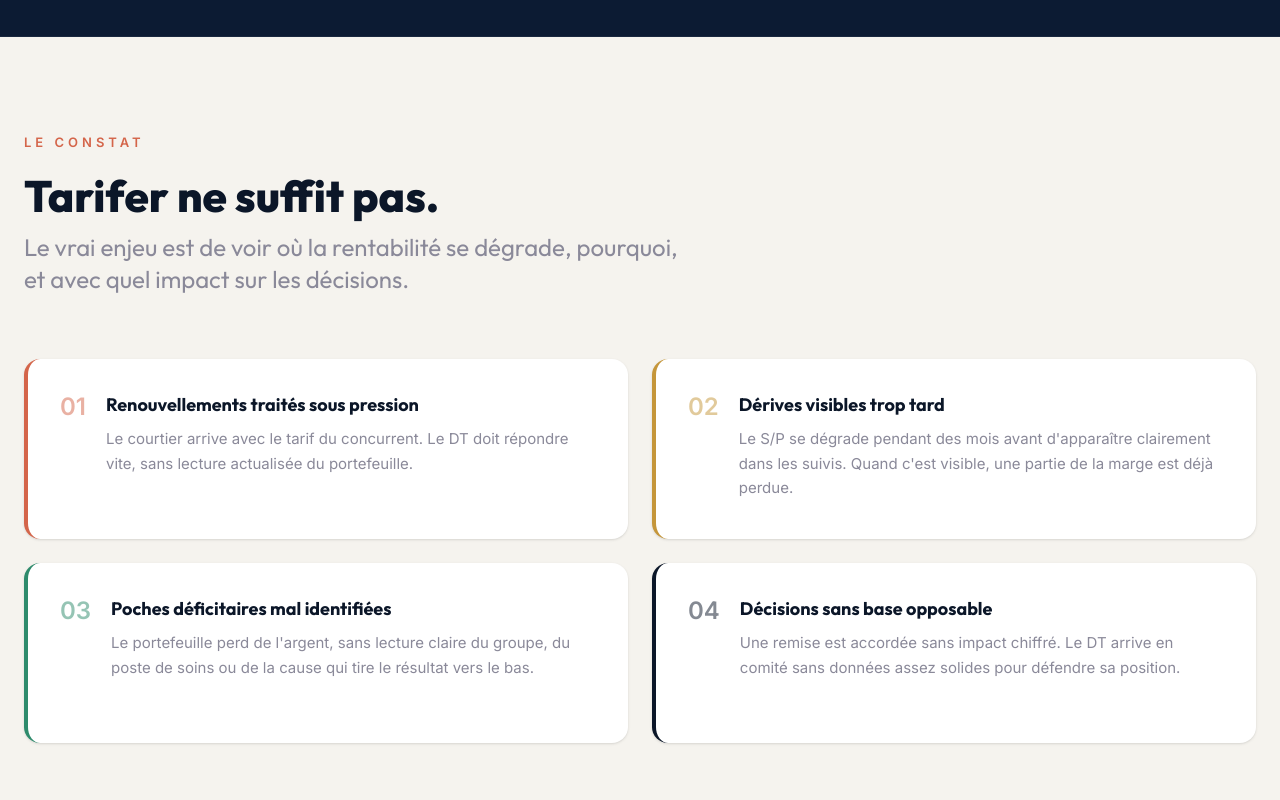
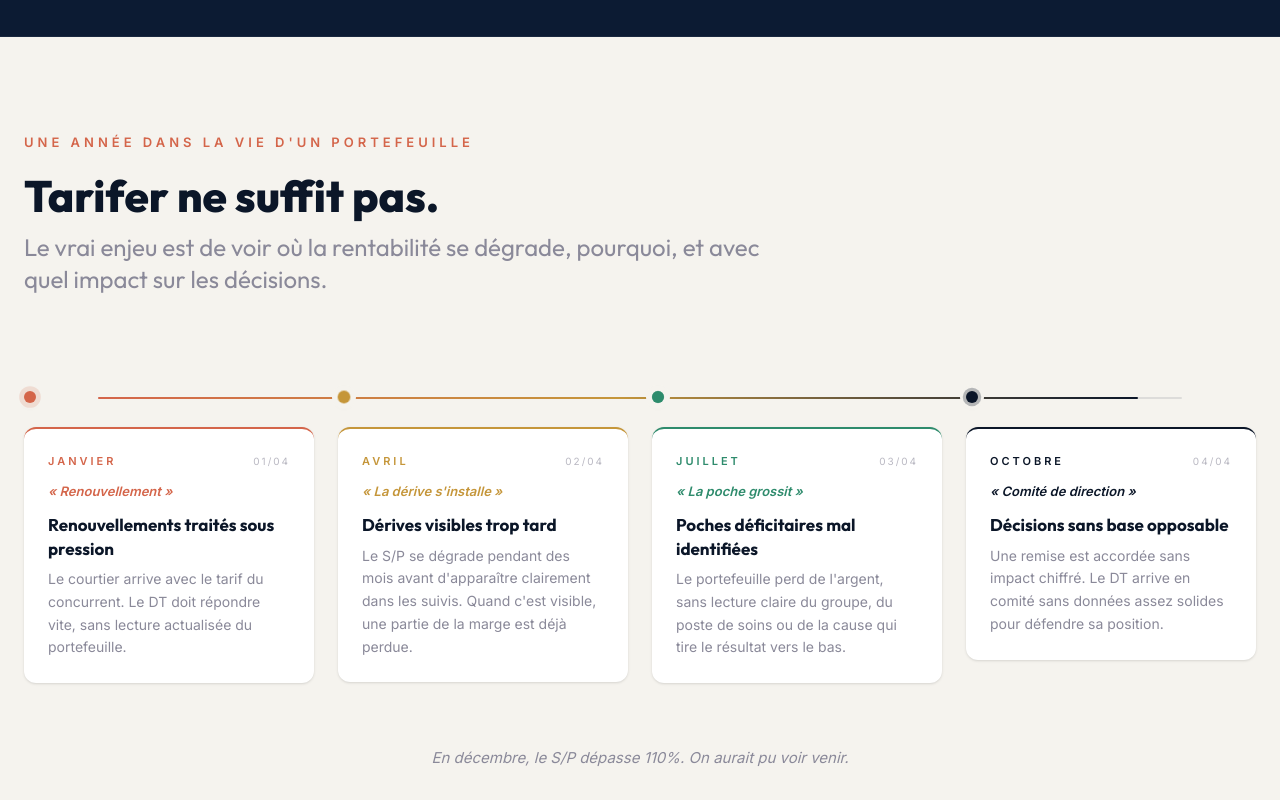
Before and after one commit to sidickgoldman/SiteWeb_PrimeActuaire, a Next.js app: page / in a window 1280 px wide. Shown: the part 980-1780 px from the top of the page. Built offline with nearby package versions, Linux system fonts and the light colour scheme.

Commit message:
design: Probleme — timeline narrative 'une année dans la vie d'un portefeuille'

```diff
--- a/src/components/Probleme.tsx
+++ b/src/components/Probleme.tsx
@@ -1,19 +1,27 @@
 "use client";
 
-import { motion } from "framer-motion";
+import { motion, useScroll, useTransform } from "framer-motion";
+import { useRef } from "react";
 import { useI18n } from "@/i18n";
 
-const cardConfig = [
-  { num: "01", borderColor: "border-l-coral", numColor: "text-coral", shadowHover: "hover:shadow-coral/8" },
-  { num: "02", borderColor: "border-l-gold",  numColor: "text-gold",  shadowHover: "hover:shadow-gold/8"  },
-  { num: "03", borderColor: "border-l-teal",  numColor: "text-teal",  shadowHover: "hover:shadow-teal/8"  },
-  { num: "04", borderColor: "border-l-navy",  numColor: "text-navy",  shadowHover: "hover:shadow-navy/8"  },
+const moments = [
+  { label: "Janvier", sub: "Renouvellement",       bg: "bg-coral", text: "text-coral", border: "border-coral" },
+  { label: "Avril",   sub: "La dérive s'installe", bg: "bg-gold",  text: "text-gold",  border: "border-gold"  },
+  { label: "Juillet", sub: "La poche grossit",     bg: "bg-teal",  text: "text-teal",  border: "border-teal"  },
+  { label: "Octobre", sub: "Comité de direction",  bg: "bg-navy",  text: "text-navy",  border: "border-navy"  },
 ];
 
 export default function Probleme() {
   const { t } = useI18n();
+  const containerRef = useRef<HTMLDivElement>(null);
+  const { scrollYProgress } = useScroll({
+    target: containerRef,
+    offset: ["start 70%", "end 30%"],
+  });
+  const lineWidth = useTransform(scrollYProgress, [0, 1], ["0%", "100%"]);
+
   return (
-    <section className="bg-bg-light py-24" id="probleme">
+    <section className="bg-bg-light py-24 overflow-hidden" id="probleme">
       <div className="max-w-7xl mx-auto px-6">
         <motion.p
           initial={{ opacity: 0, y: 15 }}
@@ -22,14 +30,14 @@ export default function Probleme() {
           transition={{ duration: 0.5 }}
           className="text-[13px] font-semibold text-coral uppercase tracking-[4px] mb-4"
         >
-          {t.probleme.eyebrow}
+          Une année dans la vie d&apos;un portefeuille
         </motion.p>
         <motion.h2
           initial={{ opacity: 0, y: 20 }}
           whileInView={{ opacity: 1, y: 0 }}
           viewport={{ once: true }}
           transition={{ duration: 0.6, delay: 0.1 }}
-          className="font-[var(--font-heading)] font-extrabold text-3xl lg:text-[2.75rem] text-navy leading-tight max-w-2xl"
+          className="font-[var(--font-heading)] font-extrabold text-3xl lg:text-[2.75rem] text-navy leading-tight max-w-3xl"
         >
           {t.probleme.titleLine1}
           <span className="block mt-2 text-text-muted font-normal text-xl lg:text-2xl">
@@ -37,36 +45,77 @@ export default function Probleme() {
           </span>
         </motion.h2>
 
-        <div className="mt-16 grid grid-cols-1 md:grid-cols-2 gap-4 md:gap-6">
+        {/* Timeline */}
+        <div ref={containerRef} className="mt-20 relative">
+          {/* Ligne de fond */}
+          <div className="hidden md:block absolute top-[22px] left-[6%] right-[6%] h-[2px] bg-navy/10 rounded-full" />
+          {/* Ligne animée au scroll */}
+          <motion.div
+            style={{ width: lineWidth }}
+            className="hidden md:block absolute top-[22px] left-[6%] h-[2px] bg-gradient-to-r from-coral via-gold to-navy rounded-full origin-left"
+          />
+
+          <div className="grid grid-cols-1 md:grid-cols-4 gap-10 md:gap-6 relative">
             {t.probleme.tensions.map((tension, i) => {
-            const c = cardConfig[i];
+              const m = moments[i];
               return (
                 <motion.div
                   key={i}
                   initial={{ opacity: 0, y: 30 }}
                   whileInView={{ opacity: 1, y: 0 }}
-                viewport={{ once: true, margin: "-60px" }}
-                transition={{ duration: 0.5, delay: i * 0.1, ease: [0.22, 1, 0.36, 1] }}
-                className={`group bg-white rounded-2xl p-8 min-h-[180px] border-l-4 ${c.borderColor} shadow-sm hover:shadow-lg ${c.shadowHover} transition-all duration-300`}
+                  viewport={{ once: true, margin: "-80px" }}
+                  transition={{ duration: 0.6, delay: i * 0.15, ease: [0.22, 1, 0.36, 1] }}
+                  className="relative flex flex-col items-center md:items-stretch"
                 >
-                <div className="flex items-start gap-5">
-                  <span className={`font-[var(--font-heading)] font-extrabold text-2xl ${c.numColor} opacity-50 group-hover:opacity-100 transition-opacity shrink-0`}>
-                    {c.num}
+                  {/* Dot + pulse */}
+                  <div className="relative h-11 flex items-center justify-center md:justify-start w-full mb-2">
+                    <span className={`relative w-[12px] h-[12px] rounded-full ${m.bg} ring-[6px] ring-bg-light shadow-md z-10`}>
+                      <motion.span
+                        animate={{ scale: [1, 2.2, 1], opacity: [0.5, 0, 0.5] }}
+                        transition={{ duration: 2.8, repeat: Infinity, delay: i * 0.5, ease: "easeInOut" }}
+                        className={`absolute inset-0 rounded-full ${m.bg}`}
+                        style={{ pointerEvents: "none" }}
+                      />
                     </span>
-                  <div>
-                    <h3 className="font-[var(--font-heading)] font-bold text-lg text-navy">
+                  </div>
+
+                  {/* Card */}
+                  <div className={`w-full bg-white rounded-xl p-6 border-t-2 ${m.border} shadow-sm hover:shadow-lg transition-all duration-300 hover:-translate-y-1`}>
+                    <div className="flex items-baseline justify-between mb-3">
+                      <span className={`text-[11px] font-bold uppercase tracking-[3px] ${m.text}`}>
+                        {m.label}
+                      </span>
+                      <span className="text-[10px] text-text-muted/60 uppercase tracking-[2px]">
+                        0{i + 1}/04
+                      </span>
+                    </div>
+                    <p className={`text-[13px] font-semibold ${m.text} mb-3 italic`}>
+                      « {m.sub} »
+                    </p>
+                    <h3 className="font-[var(--font-heading)] font-bold text-[17px] text-navy leading-snug mb-2">
                       {tension.title}
                     </h3>
-                    <p className="mt-2 text-[15px] text-text-muted leading-relaxed">
+                    <p className="text-[14px] text-text-muted leading-relaxed">
                       {tension.desc}
                     </p>
-                  </div>
                   </div>
                 </motion.div>
               );
             })}
           </div>
         </div>
+
+        {/* Conclusion narrative */}
+        <motion.p
+          initial={{ opacity: 0, y: 15 }}
+          whileInView={{ opacity: 1, y: 0 }}
+          viewport={{ once: true }}
+          transition={{ duration: 0.6, delay: 0.4 }}
+          className="mt-16 text-center text-[15px] text-text-muted max-w-2xl mx-auto italic"
+        >
+          En décembre, le S/P dépasse 110%. On aurait pu voir venir.
+        </motion.p>
+      </div>
     </section>
   );
 }
```
Lines whose indentation alone changed are shown as unchanged.
